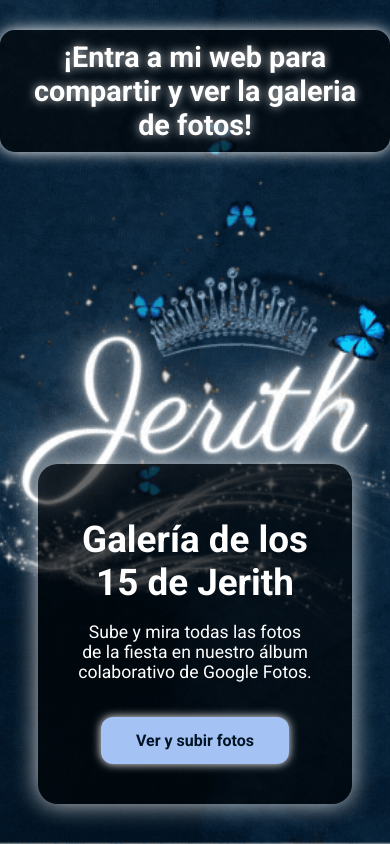
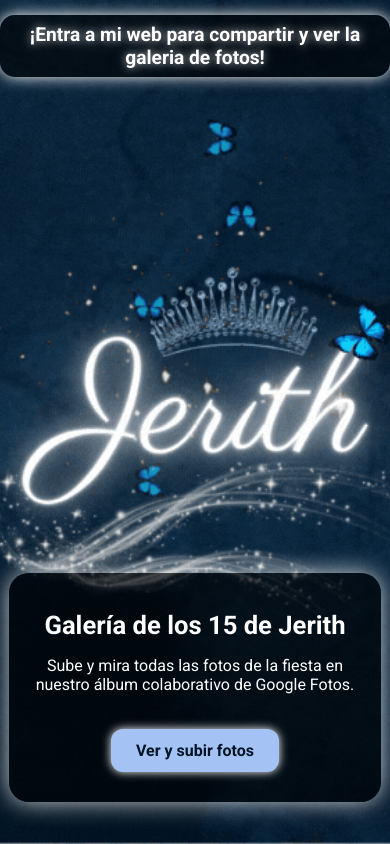
Before and after one commit to jerithdanielamoncadacardenas-netizen/Quince-Jerith, a Flask app: template templates/index.html in a window 390 px wide. Run offline with Flask 3, Linux system fonts and the light colour scheme; the template is opened without the code that fills it, so the values that code supplies are empty; parts of the project's set-up code (start-up, migrations or seed data) failed here and were passed over.

Commit message:
Update index.html

```diff
--- a/templates/index.html
+++ b/templates/index.html
@@ -11,7 +11,7 @@
 
         /* --- Fondo general --- */
         body {
-            background: url("static/Jerith (1).gif") center center fixed;
+            background: url("static/Jerith (1).gif") center center fixed;/* ✅ renombrar el fondo */
             background-repeat: no-repeat;
             background-size: cover;
             font-family: 'Roboto', 'Times New Roman', serif; /* 👈 fuente combinada */
@@ -27,15 +27,16 @@
             height: 100vh; /* ocupa toda la altura visible */
         }
 
-        /* --- Texto superior --- */
+        /* --- Texto superior (letrero)--- */
         .top-text {
             margin-top: 30px;
             display: inline-block;
-            background: rgba(0, 0, 0, 0.6); /* 👈 color y opacidad del fondo */
-            padding: 10px 25px; /* 👈 tamaño del recuadro */
+            background: rgba(0, 0, 0, 0.6); /* 👈 color y opacidad del fondo superior */
+            padding: 10px 25px; /* 👈 tamaño del recuadro del texto */
             border-radius: 15px; /* 👈 bordes redondeados */
             font-size: 1.8em;
             font-weight: bold;
+            color: #ffffff; /* 🎨 color del texto superior */
             box-shadow: 0 0 15px rgba(255, 255, 255, 255); /* 👈 efecto brillante */
             text-shadow: 0 0 10px rgba(255,255,255,0.8);
             margin-left: auto;
@@ -45,10 +46,10 @@
         /* --- Cuadro inferior --- */
         .container {
             background: rgba(0, 0, 0, 0.6);
-            margin: 300px auto 40px auto; /* centrado y con margen inferior */
+            margin: 300px auto 40px auto; /* centrado y con margen inferior (ajustes) */
             padding: 30px 40px;
             border-radius: 20px;
-            width: 60%;
+            width: 60%; /* 📏 ancho del cuadro */
             max-width: 800px;
             box-shadow: 0 0 25px rgba(255, 255, 255, 0.8);
         }
@@ -70,8 +71,8 @@
         /* --- Botón principal --- */
         .btn {
             display: inline-block;
-            background-color: #a4c2f4;
-            color: #021524;
+            background-color: #a4c2f4;/* 🎨 color de fondo */
+            color: #021524;/* 🎨 color del texto */
             padding: 14px 35px;
             border-radius: 12px;
             font-weight: bold;
@@ -83,8 +84,8 @@
 
         /* 💅 Efecto al pasar el mouse */
         .btn:hover {
-            background-color: #021524;
-            color: #a4c2f4;
+            background-color: #021524;/* 🎨 color al pasar el mouse */
+            color: #a4c2f4;/* 🎨 color del texto al pasar */
             transform: scale(1.07);
             box-shadow: 0 0 25px rgba(255, 255, 255, 255);
         }
@@ -92,10 +93,37 @@
         .btn:active,
         .btn:focus { /* 👈 esto mantiene el color incluso si abre otra pestaña */
             background-color: #021524; /* fondo celeste */
-            color: #ffffff; /* texto blanco */
+            color: #ffffff; /* 🎨 texto al hacer clic */
+            text-shadow: 0 0 8px #a4c2f4; /* ✨ brillo del texto */
             transform: scale(0.95);
             box-shadow: 0 0 25px rgba(255, 255, 255, 255);
             outline: none;
+        }
+         /* 📱 Ajuste automático para celulares y tablets */
+        @media (max-width: 768px) {
+            .top-text {
+                font-size: 1.2em;
+                padding: 8px 15px;
+                margin-top: 15px;
+            }
+
+            .container {
+                width: 85%;
+                padding: 20px;
+                margin: 15vh auto 5vh auto;
+            }
+            h1 {
+                font-size: 1.6em;
+            }
+
+            p {
+                font-size: 1em;
+            }
+
+            .btn {
+                padding: 12px 25px;
+                font-size: 1em;
+            }
         }
     </style>
 </head>
```
